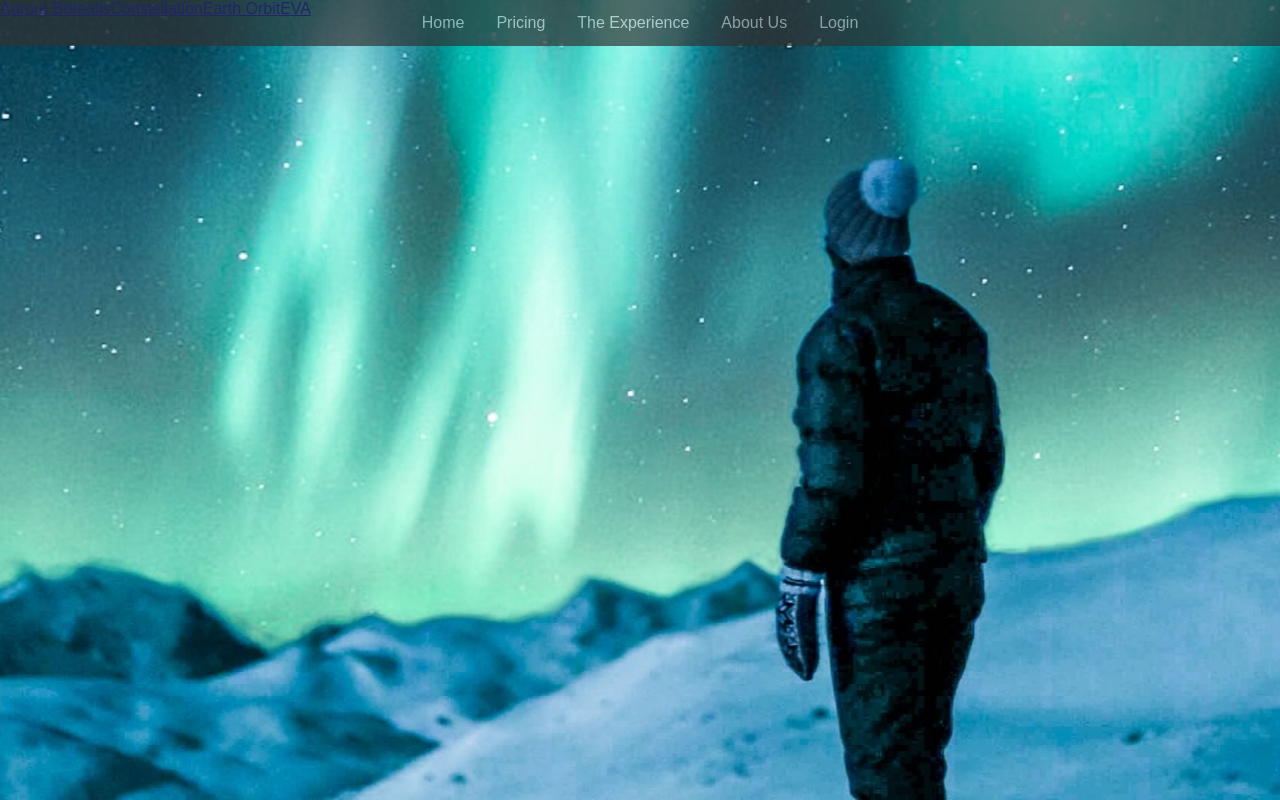
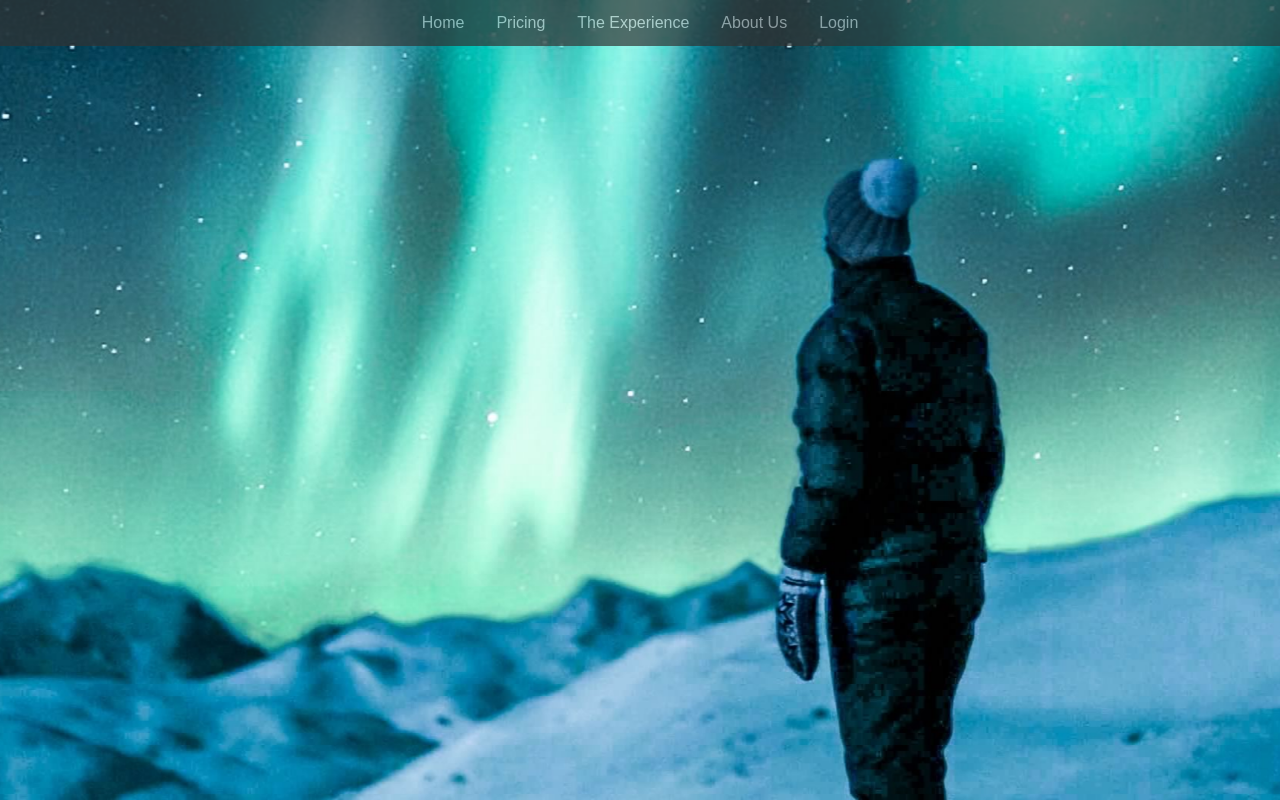
Before and after one commit to reneecruz/brainscape-react, a React (Create React App) app: page /the-experience in a window 1280 px wide. Built offline with nearby package versions, Linux system fonts and the light colour scheme.

Commit message:
implemented Router with React Hooks to toggle state of click event to display and hide dropdown on Constellation component click, fixed from display on hover Experience link to display on click

```diff
--- a/src/App.css
+++ b/src/App.css
@@ -59,7 +59,6 @@ li.dropdown {
   position: absolute;
   background-color: #333;
   opacity: .7;
-  min-width: 160px;
   box-shadow: 0px 8px 16px 0px rgba(0,0,0,0.2);
   z-index: 1;
 }
--- a/src/Components/Nav.js
+++ b/src/Components/Nav.js
@@ -1,7 +1,14 @@
 import React from 'react';
-import { NavLink } from 'react-router-dom';
+import { NavLink, Link } from 'react-router-dom';
+import { useState } from 'react';
 
 const Nav = () => {
+
+const [toggleState, setToggleState] = useState("none");
+
+const toggle = () => {
+    setToggleState(toggleState === "none" ? "block" : "none");
+  }
 
     return (
     <>
@@ -14,11 +21,12 @@ const Nav = () => {
 
         <li class="dropdown">
 
-        <a href="javascript:void(0)" class="dropbtn">The Experience</a>
+        <Link to="/the-experience" onClick={toggle} >The Experience</Link>
 
-            <div class="dropdown-content">
+        {/* <a href="javascript:void(0)" class="dropbtn">The Experience</a> */}
+            <div class="dropdown-content" style={{ display: toggleState }}>
                 <NavLink to="/">Aurora Borealis</NavLink>
-                <NavLink to="/constellation">Constellation</NavLink>
+                <NavLink to="/constellation" onClick={toggle}>Constellation</NavLink>
                 <NavLink to="/">Earth Orbit</NavLink>
                 <NavLink to="/">EVA</NavLink>
             </div>
--- a/src/Pages/TheExperience.js
+++ b/src/Pages/TheExperience.js
@@ -5,12 +5,12 @@ const TheExperience = () => {
 
     return (
         <>
-      <div className="drop-content">
-        <NavLink to="/">Aurora Borealis</NavLink>
-        <NavLink to="/constellation">Constellation</NavLink>
-        <NavLink to="/">Earth Orbit</NavLink>
-        <NavLink to="/">EVA</NavLink>
-      </div>
+        {/* <div className="dropdown-content">
+            <NavLink to="/">Aurora Borealis</NavLink>
+            <NavLink to="/constellation">Constellation</NavLink>
+            <NavLink to="/">Earth Orbit</NavLink>
+            <NavLink to="/">EVA</NavLink>
+        </div>         */}
         </>
     )
 }
```
